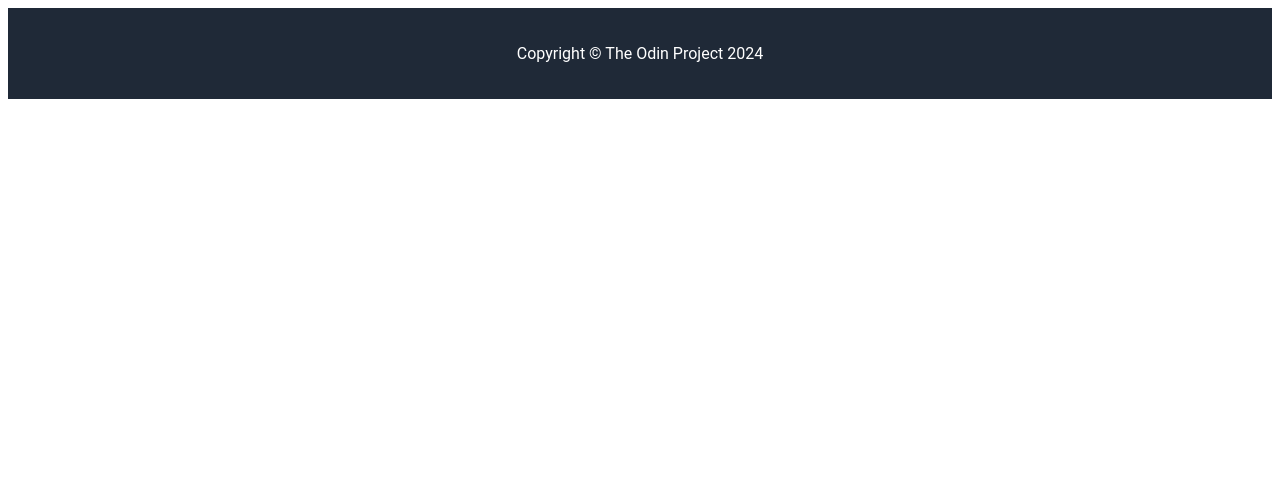
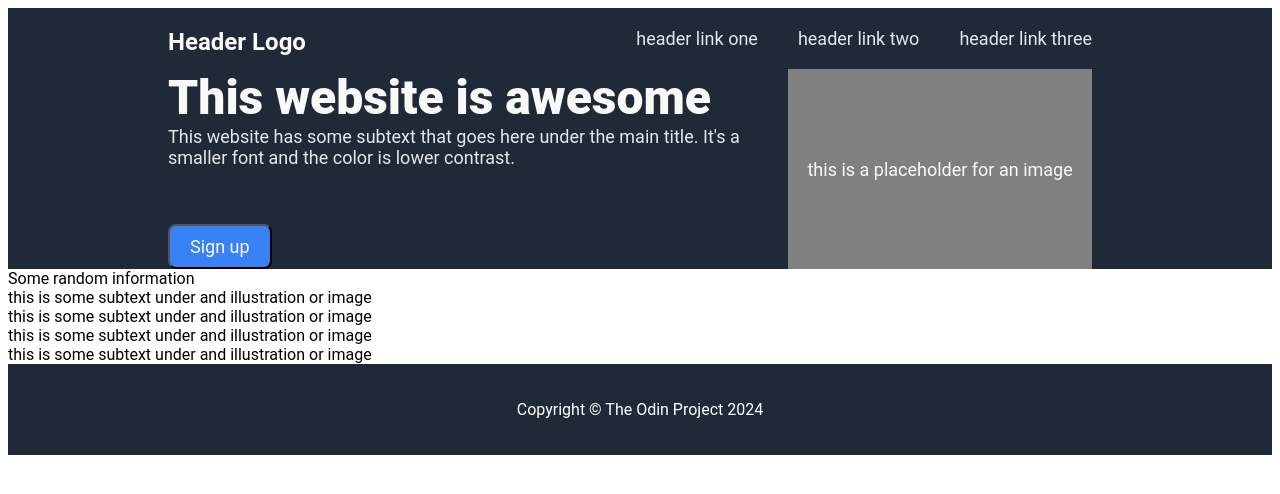
Before and after one commit to hhinkel/QPEE_Website, a plain HTML site: page index.html in a window 1280 px wide. Drawn offline with Linux system fonts and the light colour scheme.

Commit message:
Adding header info and style

```diff
--- a/index.html
+++ b/index.html
@@ -8,8 +8,50 @@
 </head>
 <body>
     <div class="header">
-        <div class="header_bar"></div>
-        <div class="header_content"></div>
+        <div class="header_bar">
+            <div class="logo"><strong>Header Logo</strong></div>
+            <div class="links">
+                <div class="one">header link one</div>
+                <div class="two">header link two</div>
+                <div class="three">header link three</div>
+            </div>
+        </div>
+        <div class="header_content">
+            <div class="header_text">
+                <div class="header_title">This website is awesome</div>
+                <div class="header_content">This website has some subtext that
+                    goes here under the main title. It's a smaller font and the
+                    color is lower contrast.
+                </div>
+                <div class="header_button">
+                    <button type="button">Sign up</button>
+                </div>
+            </div>
+            <div class="header_image">
+                <p>this is a placeholder for an image</p>
+            </div>
+        </div>
+    </div>
+    <div class="info">
+        <div class="info_title">Some random information</div>
+        <div class="info_flex">
+            <div class="one">
+                <div class="image"></div>
+                <div class="text">this is some subtext under and illustration or image</div>
+            </div>
+            <div class="two"></div>
+                <div class="image"></div>
+                <div class="text">this is some subtext under and illustration or image</div>
+            </div>
+            <div class="three"></div>
+                <div class="image"></div>
+                <div class="text">this is some subtext under and illustration or image</div>
+            </div>
+            <div class="four"></div>
+                <div class="image"></div>
+                <div class="text">this is some subtext under and illustration or image</div>
+            </div>
+        </div>
     </div>
     <div class="footer">
         <p>Copyright &#169 The Odin Project 2024</p>
--- a/style.css
+++ b/style.css
@@ -1,5 +1,81 @@
 * {
     font-family: Roboto, sans-serif;
+}
+
+.header {
+    background-color: #1F2937;
+    padding-left: 160px;
+    padding-right: 160px;
+}
+
+.header_bar {
+    display: flex;
+    flex-direction: row;
+}
+
+.logo {
+    color: #F9FAF8;
+    font-size: 24px;
+    margin-top: 20px;
+    flex: 1;
+}
+
+.links {
+    display: flex;
+    flex-direction: row;
+}
+
+.links div {
+    color: #E5E7EB;
+    font-size: 18px;
+    margin: 20px;
+    text-align: center;
+    flex: auto;
+}
+
+.header_content {
+    display: flex;
+    flex-direction: row;
+    margin-right: 20px;
+}
+
+.header_text {
+    display:  flex;
+    flex-direction: column;
+}
+
+.header_title {
+    color: #F9FAF8;
+    font-size: 48px;
+    font-weight: 900;
+}
+
+.header_content {
+    color: #E5E7EB;
+    font-size: 18px;
+    text-align: left;
+    flex: auto;
+}
+
+button {
+    background-color: #3882F6;
+    color: #F9FAF8;
+    font-size: 18px;
+    text-align: center;
+    border-radius: 8px;
+    padding: 10px;
+    padding-left: 20px;
+    padding-right: 20px;
+}
+
+.header_image {
+    background-color: grey;
+    color: #F9FAF8;
+    flex-basis: 50%;
+    justify-content: center;
+    align-items: center;
+    height: 200px;
+    display: flex;
 }
 
 .footer {
```
